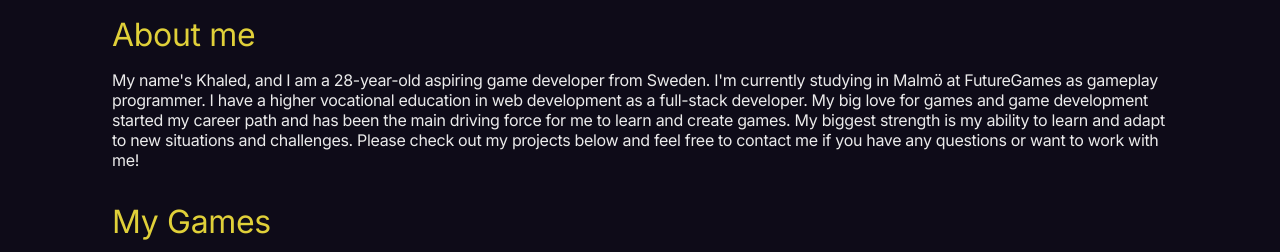
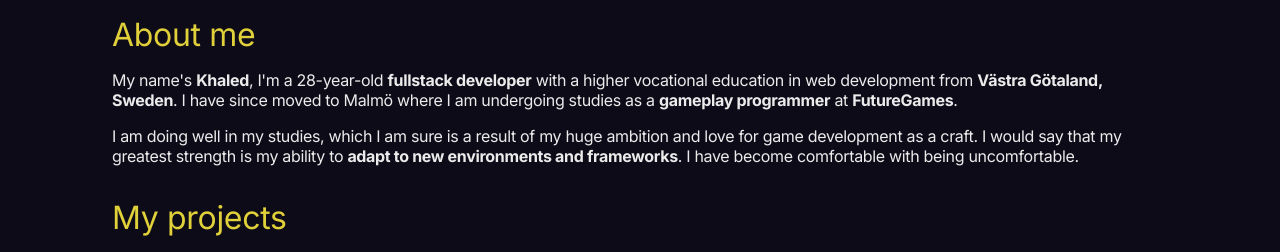
Before and after one commit to KhaledZra/khaledzra.github.io, a React (Vite) app: page /#/ in a window 1280 px wide. Shown: the part 841-1093 px from the top of the page. Built offline with nearby package versions, Linux system fonts and the light colour scheme.

Commit message:
fix: improve copywriting - add infered age - add more default styling options for lists - change "My games" to "My projects"

```diff
--- a/src/pages/Home.tsx
+++ b/src/pages/Home.tsx
@@ -1,6 +1,10 @@
 import Hero from "../page-components/Hero/Hero";
+import { getAge } from "../utils/getAge";
 
 const Home = () => {
+	// Maybe overkill, but using infered age makes sure we never leave stale data in the portfolio.
+	const age = getAge(new Date(1997, 11, 17)); // OBS: Index 0 for month. (11 is December)
+
 	return (
 		<>
 			<Hero />
@@ -8,17 +12,21 @@ const Home = () => {
 				<section className="content-container">
 					<h2>About me</h2>
 					<p>
-						My name's Khaled, and I am a 28-year-old aspiring game developer from Sweden. I'm
-						currently studying in Malmö at FutureGames as gameplay programmer. I have a higher
-						vocational education in web development as a full-stack developer. My big love for
-						games and game development started my career path and has been the main driving force
-						for me to learn and create games. My biggest strength is my ability to learn and adapt
-						to new situations and challenges. Please check out my projects below and feel free to
-						contact me if you have any questions or want to work with me!
+						My name's <strong>Khaled</strong>, I'm a {age}-year-old{" "}
+						<strong>fullstack developer</strong> with a higher vocational education in web
+						development from <strong>Västra Götaland, Sweden</strong>. I have since moved to Malmö
+						where I am undergoing studies as a <strong>gameplay programmer</strong> at{" "}
+						<strong>FutureGames</strong>.
+					</p>
+					<p>
+						I am doing well in my studies, which I am sure is a result of my huge ambition and
+						love for game development as a craft. I would say that my greatest strength is my
+						ability to <strong>adapt to new environments and frameworks</strong>. I have become
+						comfortable with being uncomfortable.
 					</p>
 				</section>
 				<section className="content-container">
-					<h2>My Games</h2>
+					<h2>My projects</h2>
 				</section>
 			</section>
 		</>
--- a/src/styles/utilities/_content-container.scss
+++ b/src/styles/utilities/_content-container.scss
@@ -21,7 +21,16 @@
 	h6,
 	p,
 	span,
-	a {
+	a,
+	ul,
+	ol {
 		width: 100%;
 	}
+
+	ul,
+	ol {
+		display: flex;
+		flex-direction: column;
+		gap: 1rem;
+	}
 }
--- /dev/null
+++ b/src/utils/getAge.ts
@@ -0,0 +1,11 @@
+export const getAge = (birthDate: Date) => {
+	const today = new Date();
+	let age = today.getFullYear() - birthDate.getFullYear();
+
+	const monthDiff = today.getMonth() - birthDate.getMonth();
+	if (monthDiff < 0 || (monthDiff === 0 && today.getDate() < birthDate.getDate())) {
+		age--;
+	}
+
+	return age;
+};
```
